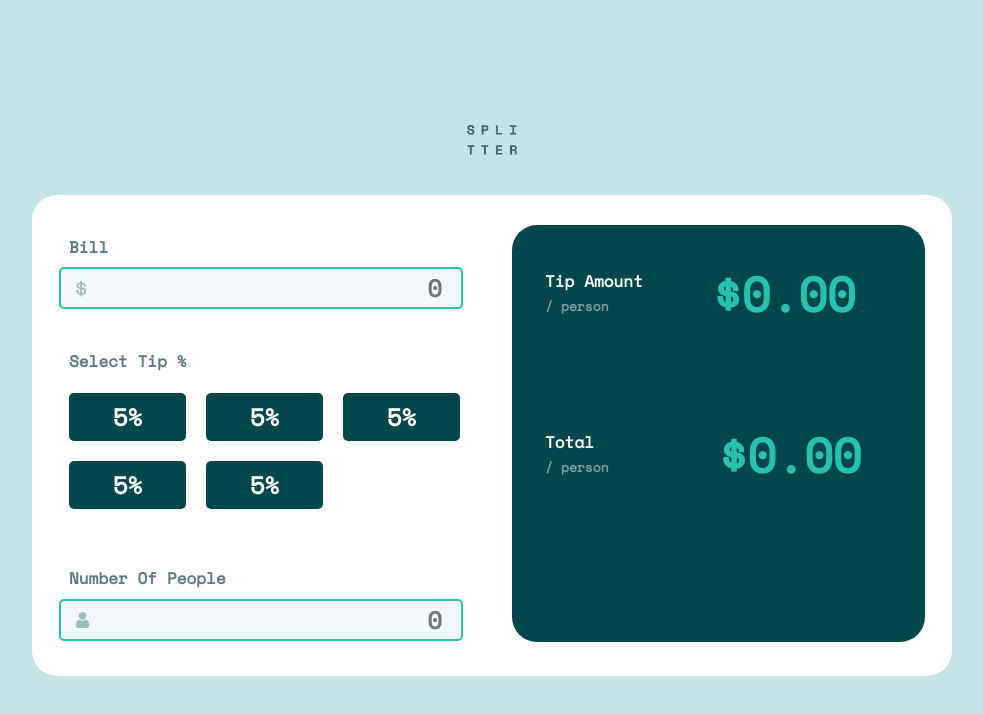
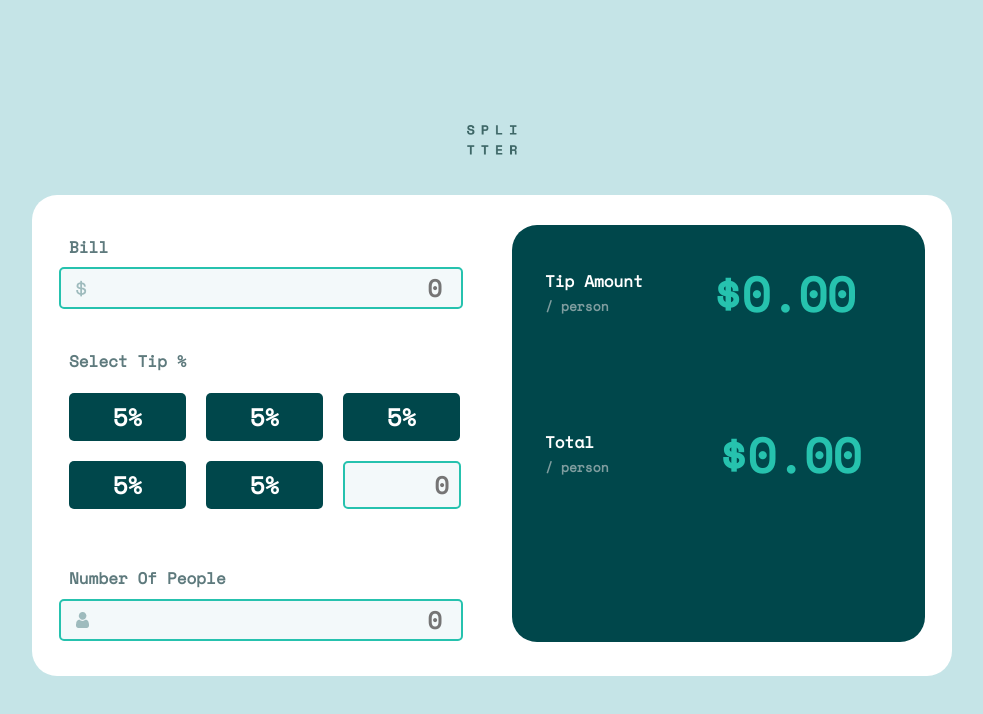
Before and after one commit to DavidPerelman/tip-calculator-app, a React (Create React App) app: page / in a window 1280 px wide. Shown: the top 714 px of the page, without its empty margins (148-1131 px from the left). Built offline with nearby package versions, Linux system fonts and the light colour scheme.

Commit message:
setup tip-percents-input

```diff
--- /dev/null
+++ b/src/containers/TipPercentsButtons/TipPercentsButtons.css
@@ -0,0 +1,26 @@
+.TipPercentsButtons {
+  display: flex;
+  flex-wrap: wrap;
+}
+
+.tip-percents-input {
+  width: 118px;
+  height: 48px;
+  margin: 10px;
+  box-sizing: border-box;
+  left: 0%;
+  right: 0%;
+  top: 0%;
+  bottom: 0%;
+  background: #f3f9fa;
+  border: 2px solid #26c2ae;
+  border-radius: 5px;
+  font-family: 'Space Mono';
+  font-style: normal;
+  font-weight: 700;
+  font-size: 24px;
+  line-height: 35.54px;
+  color: #00474b;
+  direction: rtl;
+  padding-right: 10px;
+}
--- a/src/containers/TipPercentsButtons/TipPercentsButtons.js
+++ b/src/containers/TipPercentsButtons/TipPercentsButtons.js
@@ -1,9 +1,10 @@
 import React from 'react';
 import Button from '../../components/Button/Button';
+import './TipPercentsButtons.css';
 
 const TipPercentsButtons = ({ tipPercent, setTipPercent }) => {
   return (
-    <div>
+    <div className='TipPercentsButtons'>
       <Button backgroundColor='fdfd' color='white' size='small'>
         5%
       </Button>
@@ -19,6 +20,13 @@ const TipPercentsButtons = ({ tipPercent, setTipPercent }) => {
       <Button backgroundColor='fdfd' color='white' size='small'>
         5%
       </Button>
+      <input
+        type='number'
+        placeholder='0'
+        // onChange={changeBillInput}
+        data-testid='billInput'
+        className='tip-percents-input'
+      />
     </div>
   );
 };
```
Also changed, not shown: src/containers/CalculatorInputs/CalculatorInputs.js (+1 -10 lines).
